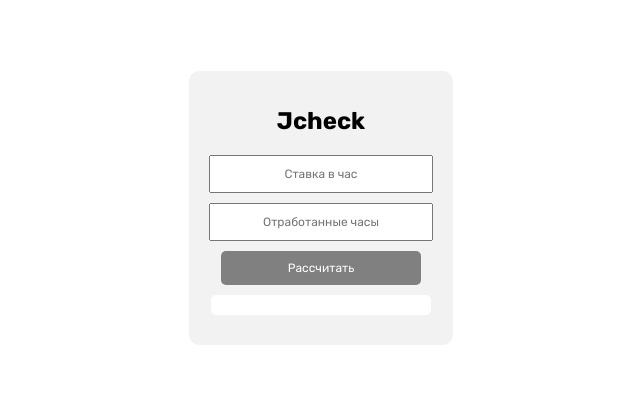
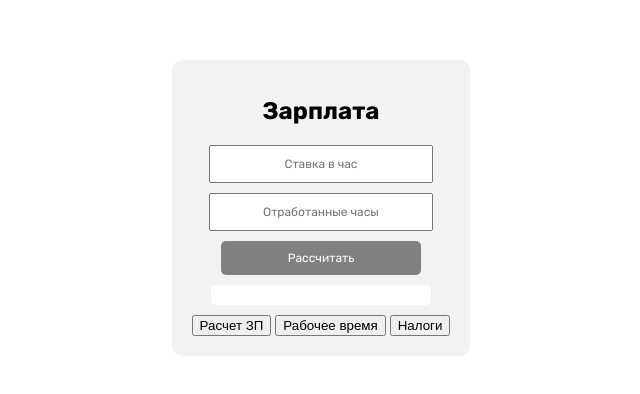
Before and after one commit to sashimiv/Jcheck, a plain HTML site: page index.html in a window 1280 px wide. Shown: the part 200-594 px from the top of the page, without its empty margins (319-959 px from the left). Drawn offline with Linux system fonts and the light colour scheme.

Commit message:
Update index.html

```diff
--- a/index.html
+++ b/index.html
@@ -2,23 +2,26 @@
 <html>
   <!-- coded by sashimiv -->
 <head>
-  <meta name="distribution" content="Global">
-  <meta http-equiv="Content-Type" content="text/html; charset=UTF-8">
-  <meta name="author" content="sashimiv">
-  <meta name="email" content="sashimiv@gmail.com">
   <link rel="stylesheet" href="main.css">
 
   <title>Калькулятор Зарплаты</title>
 </head>
 <body>
   <div class="container">
-    <h1>Jcheck</h1>
+
+    <h1>Зарплата</h1>
 
     <input type="text" id="hourlyRate" placeholder="Ставка в час">
     <input type="text" id="hoursWorked" placeholder="Отработанные часы">
     <input type="button" id="calculateBtn" value="Рассчитать" disabled>
+
     <div id="output"></div>
+    <div class="page-navigation">
+      <button onclick="window.location.href='index.html'">Расчет ЗП</button>
+      <button onclick="window.location.href='2check.html'">Рабочее время</button>
+      <button onclick="window.location.href='3check.html'">Налоги</button>
+    </div>
   </div>
-  <script src="script.js"></script>
+  <script src="check.js"></script>
 </body>
 </html>
```
